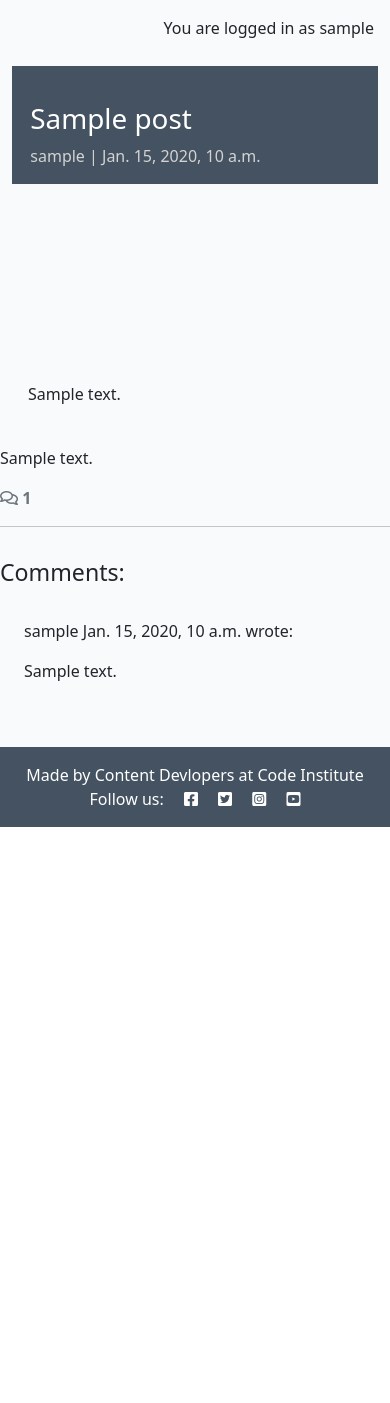
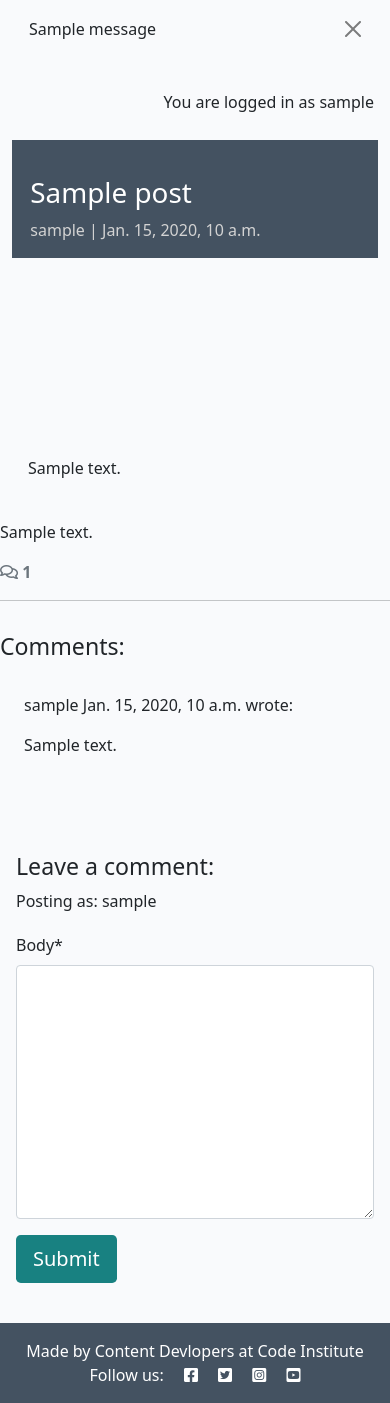
Before and after one commit to JOCPhys/Django-Blog-JOC, a Django app: a page that uses templates/base.html in a window 390 px wide. Shown: the part 60-1463 px from the top of the page. Before the commit the page ends 887 px from the top, so only its background shows below. Run offline with Django 4.2, Linux system fonts and the light colour scheme; a user stored in the database is signed in; tables that the repository leaves empty hold one stand-in row (values such as "Sample post"); one stand-in notice (Sample message) is shown; some libraries are stand-ins or nearby versions.

Commit message:
add POST and writing to database as authenticated user, success message displayed for comments

```diff
--- /dev/null
+++ b/blog/forms.py
@@ -0,0 +1,8 @@
+from .models import Comment
+from django import forms
+
+
+class CommentForm(forms.ModelForm):
+    class Meta:
+        model = Comment
+        fields = ('body',)
--- a/blog/templates/blog/post_detail.html
+++ b/blog/templates/blog/post_detail.html
@@ -1,5 +1,7 @@
 {% extends 'base.html' %} {% block content %}
 {% load static %}
+{% load crispy_forms_tags %}
+
 
 <div class="masthead">
     <div class="container">
@@ -75,6 +77,24 @@
         {% endfor %}
       </div>
     </div>
+     <!-- Creating New Comments -->
+     <div class="col-md-4 card mb-4 mt-3">
+        <div class="card-body">
+          {% if user.is_authenticated %}
+          <h3>Leave a comment:</h3>
+          <p>Posting as: {{ user.username }}</p>
+          <form id="commentForm" method="post"
+            style="margin-top: 1.3em;">
+            {{ comment_form | crispy }}
+            {% csrf_token %}
+            <button id="submitButton" type="submit"
+              class="btn btn-signup btn-lg">Submit</button>
+          </form>
+          {% else %}
+          <p>Log in to leave a comment</p>
+          {% endif %}
+        </div>
+      </div>
   </div>
 </div>
 {% endblock content %}
--- a/blog/views.py
+++ b/blog/views.py
@@ -1,6 +1,8 @@
 from django.shortcuts import render, get_object_or_404
 from django.views import generic
+from django.contrib import messages
 from .models import Post
+from .forms import CommentForm
 
 # Create your views here.
 
@@ -26,9 +28,22 @@ def post_detail(request, slug):
 
     queryset = Post.objects.filter(status=1)
     post = get_object_or_404(queryset, slug=slug)
-    post = get_object_or_404(queryset, slug=slug)
     comments = post.comments.all().order_by("-created_on")
     comment_count = post.comments.filter(approved=True).count()
+
+    if request.method == "POST":
+        comment_form = CommentForm(data=request.POST)
+        if comment_form.is_valid():
+            comment = comment_form.save(commit=False)
+            comment.author = request.user
+            comment.post = post
+            comment.save()
+            messages.add_message(
+                request, messages.SUCCESS,
+                'Comment submitted and awaiting approval'
+            )
+
+    comment_form = CommentForm()
 
     return render(
         request,
@@ -37,5 +52,6 @@ def post_detail(request, slug):
             "post": post,
             "comments": comments,
             "comment_count": comment_count,
+            "comment_form": comment_form,
         },
     )
--- a/codestar/settings.py
+++ b/codestar/settings.py
@@ -44,7 +44,10 @@ INSTALLED_APPS = [
     'django.contrib.sites',
     'allauth',
     'allauth.account',
+    'crispy_forms',
+    'crispy_bootstrap5',
     'allauth.socialaccount',
+
     'django_summernote',
     'blog',
     'about',
@@ -53,6 +56,9 @@ INSTALLED_APPS = [
 SITE_ID = 1
 LOGIN_REDIRECT_URL = '/'
 LOGOUT_REDIRECT_URL = '/'
+
+CRISPY_ALLOWED_TEMPLATE_PACKS = "bootstrap5"
+CRISPY_TEMPLATE_PACK = "bootstrap5"
 
 MIDDLEWARE = [
     'django.middleware.security.SecurityMiddleware',
--- a/requirements.txt
+++ b/requirements.txt
@@ -1,7 +1,9 @@
 asgiref==3.8.1
+crispy-bootstrap5==0.7
 dj-database-url==0.5.0
 Django==4.2.17
 django-allauth==0.57.2
+django-crispy-forms==2.3
 django-summernote==0.8.20.0
 gunicorn==20.1.0
 oauthlib==3.2.2
--- a/templates/base.html
+++ b/templates/base.html
@@ -71,7 +71,21 @@
             </div>
         </div>
     </nav>
-
+<!-- displaying Django messages -->
+<div class="container">
+    <div class="row">
+      <div class="col-md-8 offset-md-2">
+        {% for message in messages %}
+        <div class="alert {{ message.tags }} alert-dismissible
+          fade show" id="msg" role="alert">
+          {{ message | safe }}
+          <button type="button" class="btn-close"
+            data-bs-dismiss="alert" aria-label="Close"></button>
+        </div>
+        {% endfor %}
+      </div>
+    </div>
+  </div>
     <main class="flex-shrink-0 main-bg">
         {% if user.is_authenticated %}
         <p class="text-end m-3">You are logged in as {{ user }}</p>
```
